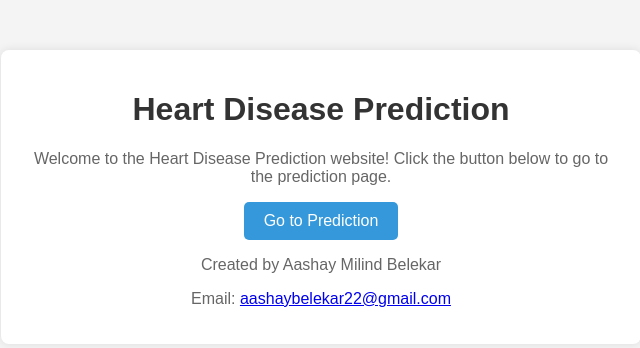
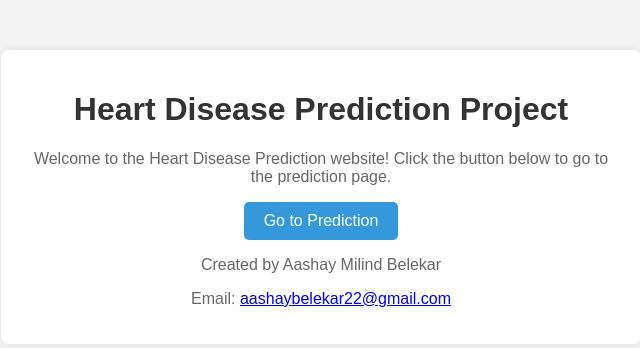
Before and after one commit to aashaybelekar/mlproject, a Flask app: page / in a window 1280 px wide. Shown: the top 348 px of the page, without its empty margins (319-959 px from the left). Run offline with Flask 3, Linux system fonts and the light colour scheme.

Commit message:
Update home.html

```diff
--- a/templates/home.html
+++ b/templates/home.html
@@ -49,7 +49,7 @@
 
 <body>
     <div class="container">
-        <h1>Heart Disease Prediction</h1>
+        <h1>Heart Disease Prediction Project</h1>
         <p>Welcome to the Heart Disease Prediction website! Click the button below to go to the prediction page.</p>
         <a href="predictdata" id="predictionButton">Go to Prediction</a>
         <p>Created by Aashay Milind Belekar</p>
```
